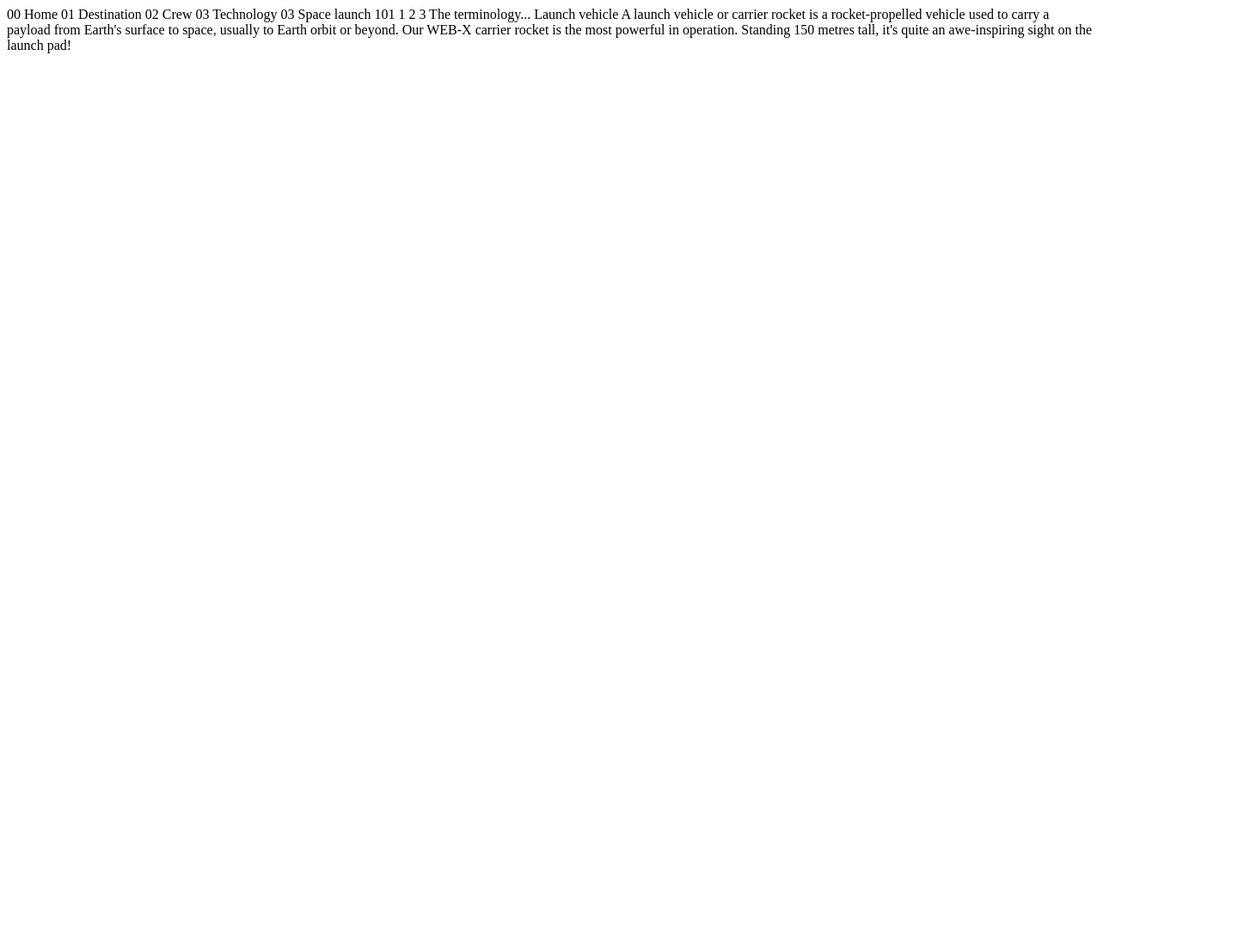
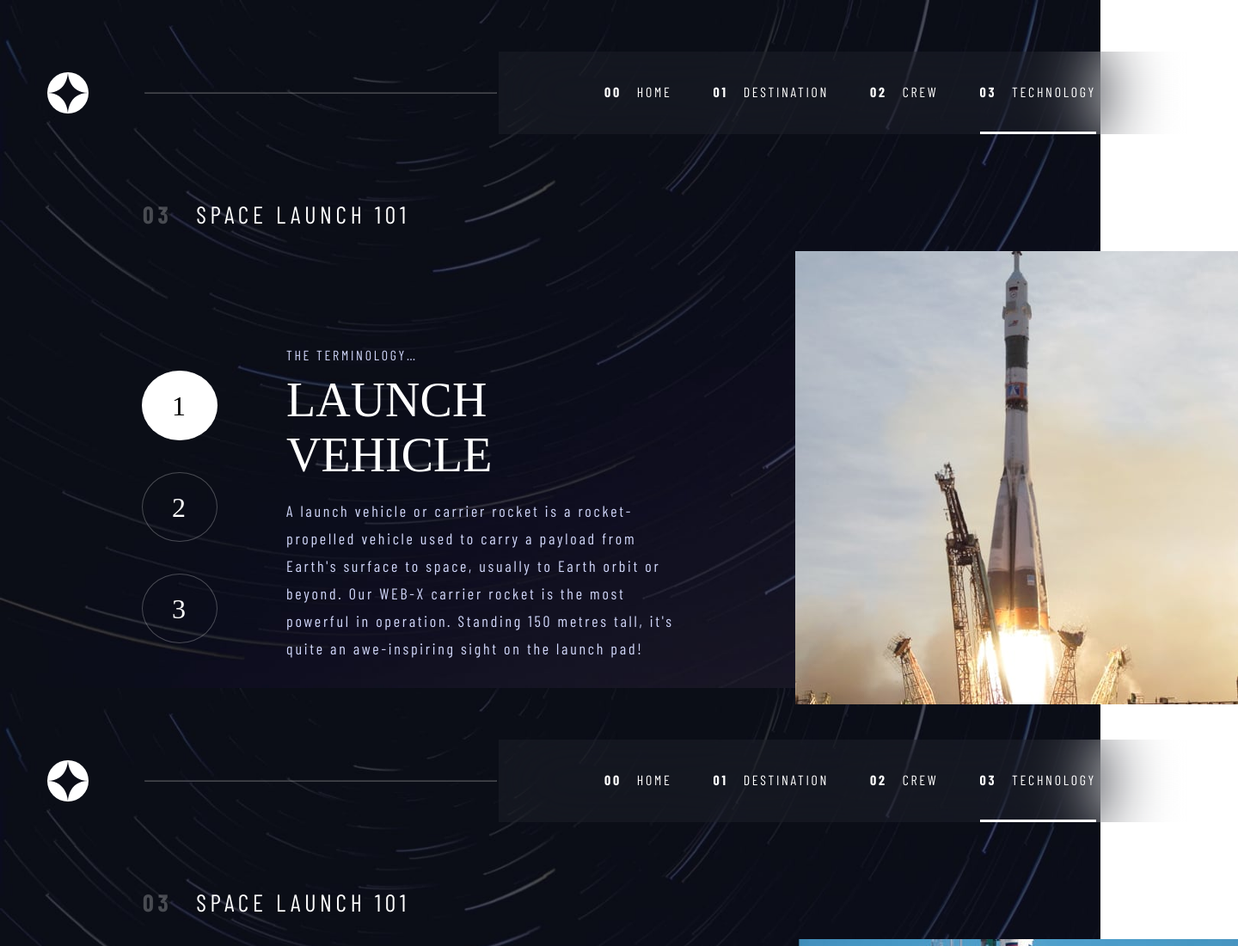
Before and after one commit to oluwadara5000/space-tourism, a plain HTML site: page technology-vehicle.html in a window 1280 px wide. Shown: the top 1100 px of the page at 86% size, 1440 px wide, since content can reach past the window. Before the commit the page ends 800 px from the top, so only its background shows below. Drawn offline with nearby package versions, Linux system fonts and the light colour scheme; a web font is replaced by a local one.

Commit message:
finished developing now time for media queries

```diff
--- /dev/null
+++ b/css/technology.css
@@ -0,0 +1,211 @@
+@import url("https://fonts.googleapis.com/css2?family=Bellefair&display=swap");
+@import url("https://fonts.googleapis.com/css2?family=Barlow+Condensed:wght@400;500;600;700;800;900&display=swap");
+
+/* font-family: 'Barlow Condensed', sans-serif;
+font-family: 'Bellefair', serif; */
+
+* {
+  margin: 0;
+  padding: 0;
+  scroll-behavior: smooth;
+  box-sizing: border-box;
+}
+
+/* .testing{
+  background-color: red;
+  width: 700px;
+  height: 800px;
+} */
+
+section {
+  width: 1440px;
+  padding: 60px 0 1px 0;
+  margin: auto auto;
+  height: max-content;
+}
+
+.vehicle-container,
+.spaceport-container,
+.capsule-container {
+  height: 100vh;
+  background-image: url(/assets/technology/background-technology-desktop.jpg);
+  background-size: cover;
+}
+
+.header {
+  display: flex;
+  align-items: center;
+  justify-content: space-between;
+  margin-left: 55px;
+  color: #ffffff;
+  margin-bottom: 76px;
+}
+
+.header ul {
+  display: flex;
+  gap: 48px;
+  padding: 0px 165px 0px 123px;
+  background: rgba(255, 255, 255, 0.04);
+  backdrop-filter: blur(40.7742px);
+}
+
+.header ul > li {
+  list-style-type: none;
+  display: inline-block;
+  font-family: "Barlow Condensed", sans-serif;
+  font-style: normal;
+  font-weight: 400;
+  font-size: 16px;
+  line-height: 19px;
+  letter-spacing: 2.7px;
+  text-transform: uppercase;
+  padding: 37px 0;
+  width: max-content;
+  cursor: pointer;
+}
+
+.header ul > li:hover {
+  border-bottom: 3px solid rgba(255, 255, 255, 50%);
+}
+
+.header ul > li span {
+  font-family: "Barlow Condensed", sans-serif;
+  font-style: normal;
+  font-weight: 700;
+  font-size: 16px;
+  line-height: 19px;
+  letter-spacing: 2.7px;
+  margin-right: 12px;
+}
+
+.header a {
+  text-decoration: none;
+  color: #ffffff;
+}
+
+#technology {
+  border-bottom: 3px solid #ffffff;
+}
+
+.header a:active {
+  border-bottom: 3px solid #ffffff;
+}
+
+.header img {
+  margin-right: 64px;
+}
+
+hr {
+  background: #ffffff;
+  height: 1px;
+  width: 410px;
+  opacity: 0.25;
+}
+
+section > h1 span {
+  font-weight: 700;
+  mix-blend-mode: normal;
+  opacity: 0.25;
+  margin-right: 28px;
+}
+
+section > h1 {
+  font-family: "Barlow Condensed";
+  font-style: normal;
+  font-weight: 400;
+  font-size: 28px;
+  line-height: 34px;
+  letter-spacing: 4.725px;
+  color: #ffffff;
+  margin-left: 166px;
+  margin-bottom: 26px;
+}
+
+.container{
+  display: flex;
+  position: relative;
+}
+
+.serial-number{
+  display: flex;
+  flex-direction: column;
+  gap: 32px;
+  margin-right: 80px;
+  align-items: center;
+  margin-left: 165px;
+  padding-top: 111px;
+  justify-content: center;
+  color: #FFFFFF;
+}
+
+.serial-number a{
+  line-height: 37px;
+  margin: 22px 0;
+  text-decoration: none;
+  color: #ffffff;
+}
+
+.serial-number span{
+  font-family: 'Bellefair';
+font-style: normal;
+font-weight: 400;
+font-size: 32px;
+line-height: 37px;
+text-align: center;
+letter-spacing: 2px;
+padding: 21.5px 34px;
+border-radius: 50%;
+border: 1px solid rgba(255, 255, 255, 0.25);
+cursor: pointer;
+}
+
+.serial-number span:hover{
+  border: 1px solid #ffffff;
+}
+
+#one, #two, #three{
+  background-color: #FFFFFF;
+  color: #000000;
+}
+
+.container-writeup{
+  display: flex;
+  flex-direction: column;
+  width: 32.7%;
+  padding-top: 111px;
+}
+
+.container-writeup p{
+  font-family: 'Barlow Condensed';
+font-style: normal;
+font-weight: 400;
+font-size: 16px;
+line-height: 19px;
+letter-spacing: 2.7px;
+color: #D0D6F9;
+margin-bottom: 11px;
+}
+
+.container-writeup h1{
+  font-family: 'Bellefair';
+font-style: normal;
+font-weight: 400;
+font-size: 56px;
+line-height: 64px;
+color: #FFFFFF;
+margin-bottom: 17px;
+}
+
+#paragraph{
+  font-family: 'Barlow Condensed';
+font-style: normal;
+font-weight: 400;
+font-size: 18px;
+line-height: 32px;
+color: #D0D6F9;
+}
+
+.image{
+  position: absolute;
+  right: 0;
+}
--- a/technology-vehicle.html
+++ b/technology-vehicle.html
@@ -1,32 +1,180 @@
 <!DOCTYPE html>
 <html lang="en">
-<head>
-  <meta charset="UTF-8">
-  <meta name="viewport" content="width=device-width, initial-scale=1.0">
+  <head>
+    <meta charset="UTF-8" />
+    <meta name="viewport" content="width=device-width, initial-scale=1.0" />
 
-  <link rel="icon" type="image/png" sizes="32x32" href="./assets/favicon-32x32.png">
+    <link
+      rel="icon"
+      type="image/png"
+      sizes="32x32"
+      href="./assets/favicon-32x32.png"
+    />
 
-  <title>Frontend Mentor | Space tourism website</title>
-</head>
-<body>
+    <link rel="stylesheet" href="css/technology.css" />
 
-  00 Home
-  01 Destination
-  02 Crew
-  03 Technology
+    <link rel="preconnect" href="https://fonts.googleapis.com" />
+    <link rel="preconnect" href="https://fonts.gstatic.com" crossorigin />
+    <link
+      href="https://fonts.googleapis.com/css2?family=Bellefair&display=swap"
+      rel="stylesheet"
+    />
 
-  03 Space launch 101
+    <link rel="preconnect" href="https://fonts.googleapis.com" />
+    <link rel="preconnect" href="https://fonts.gstatic.com" crossorigin />
+    <link
+      href="https://fonts.googleapis.com/css2?family=Barlow+Condensed:wght@400;500;600;700;800;900&display=swap"
+      rel="stylesheet"
+    />
 
-  1
-  2
-  3
+    <title>Frontend Mentor | Space tourism website</title>
+  </head>
+  <body>
+    <div class="vehicle-container">
+      <section id="vehicle-page">
+        <div class="header">
+          <img src="/assets/home/Group 2.svg" alt="" />
+          <hr />
+          <ul>
+            <li id="home">
+              <a href="index.html"><span>00</span> Home</a>
+            </li>
+            <li id="destination">
+              <a href="destination-moon.html"><span>01</span> Destination</a>
+            </li>
+            <li id="crew">
+              <a href="crew-commander.html"><span>02</span> Crew</a>
+            </li>
+            <li id="technology">
+              <a href="technology-vehicle.html"><span>03</span> Technology</a>
+            </li>
+          </ul>
+        </div>
 
-  The terminology...
-  Launch vehicle
+        <h1><span>03</span>SPACE LAUNCH 101</h1>
 
-  A launch vehicle or carrier rocket is a rocket-propelled vehicle used to carry a
-  payload from Earth's surface to space, usually to Earth orbit or beyond. Our
-  WEB-X carrier rocket is the most powerful in operation. Standing 150 metres tall,
-  it's quite an awe-inspiring sight on the launch pad!
-</body>
+        <div class="container">
+          <div class="serial-number">
+            <a href="#vehicle-page"><span id="one">1</span></a>
+            <a href="#spaceport-page"><span>2</span></a>
+            <a href="#capsule-page"><span>3</span></a>
+          </div>
+          <div class="container-writeup">
+            <p>THE TERMINOLOGY…</p>
+            <h1>LAUNCH VEHICLE</h1>
+            <p id="paragraph">
+              A launch vehicle or carrier rocket is a rocket-propelled vehicle
+              used to carry a payload from Earth's surface to space, usually to
+              Earth orbit or beyond. Our WEB-X carrier rocket is the most
+              powerful in operation. Standing 150 metres tall, it's quite an
+              awe-inspiring sight on the launch pad!
+            </p>
+          </div>
+          <div class="image">
+            <img
+              src="/assets/technology/image-launch-vehicle-portrait.jpg"
+              alt=""
+            />
+          </div>
+        </div>
+      </section>
+    </div>
+
+    <div class="spaceport-container">
+      <section id="spaceport-page">
+        <div class="header">
+          <img src="/assets/home/Group 2.svg" alt="" />
+          <hr />
+          <ul>
+            <li id="home">
+              <a href="index.html"><span>00</span> Home</a>
+            </li>
+            <li id="destination">
+              <a href="destination-moon.html"><span>01</span> Destination</a>
+            </li>
+            <li id="crew">
+              <a href="crew-commander.html"><span>02</span> Crew</a>
+            </li>
+            <li id="technology">
+              <a href="technology-vehicle.html"><span>03</span> Technology</a>
+            </li>
+          </ul>
+        </div>
+
+        <h1><span>03</span>SPACE LAUNCH 101</h1>
+
+        <div class="container">
+          <div class="serial-number">
+            <a href="#vehicle-page"><span>1</span></a>
+            <a href="#spaceport-page"><span id="two">2</span></a>
+            <a href="#capsule-page"><span>3</span></a>
+          </div>
+          <div class="container-writeup">
+            <p>THE TERMINOLOGY…</p>
+            <h1>SPACEPORT</h1>
+            <p id="paragraph">
+              A spaceport or cosmodrome is a site for launching (or receiving)
+              spacecraft, by analogy to the seaport for ships or airport for
+              aircraft. Based in the famous Cape Canaveral, our spaceport is
+              ideally situated to take advantage of the Earth’s rotation for
+              launch.
+            </p>
+          </div>
+          <div class="image">
+            <img src="/assets/technology/image-spaceport-portrait.jpg" alt="" />
+          </div>
+        </div>
+      </section>
+    </div>
+
+    <div class="capsule-container">
+      <section id="capsule-page">
+        <div class="header">
+          <img src="/assets/home/Group 2.svg" alt="" />
+          <hr />
+          <ul>
+            <li id="home">
+              <a href="index.html"><span>00</span> Home</a>
+            </li>
+            <li id="destination">
+              <a href="destination-moon.html"><span>01</span> Destination</a>
+            </li>
+            <li id="crew">
+              <a href="crew-commander.html"><span>02</span> Crew</a>
+            </li>
+            <li id="technology">
+              <a href="technology-vehicle.html"><span>03</span> Technology</a>
+            </li>
+          </ul>
+        </div>
+
+        <h1><span>03</span>SPACE LAUNCH 101</h1>
+
+        <div class="container">
+          <div class="serial-number">
+            <a href="#vehicle-page"><span>1</span></a>
+            <a href="#spaceport-page"><span>2</span></a>
+            <a href="#capsule-page"><span id="three">3</span></a>
+          </div>
+          <div class="container-writeup">
+            <p>THE TERMINOLOGY…</p>
+            <h1>SPACE CAPSULE</h1>
+            <p id="paragraph">
+              A space capsule is an often-crewed spacecraft that uses a
+              blunt-body reentry capsule to reenter the Earth's atmosphere
+              without wings. Our capsule is where you'll spend your time during
+              the flight. It includes a space gym, cinema, and plenty of other
+              activities to keep you entertained.
+            </p>
+          </div>
+          <div class="image">
+            <img
+              src="/assets/technology/image-space-capsule-portrait.jpg"
+              alt=""
+            />
+          </div>
+        </div>
+      </section>
+    </div>
+  </body>
 </html>
```
Also changed, not shown: css/style.css (+22 -12 lines), index.html (+1 -1 lines).
